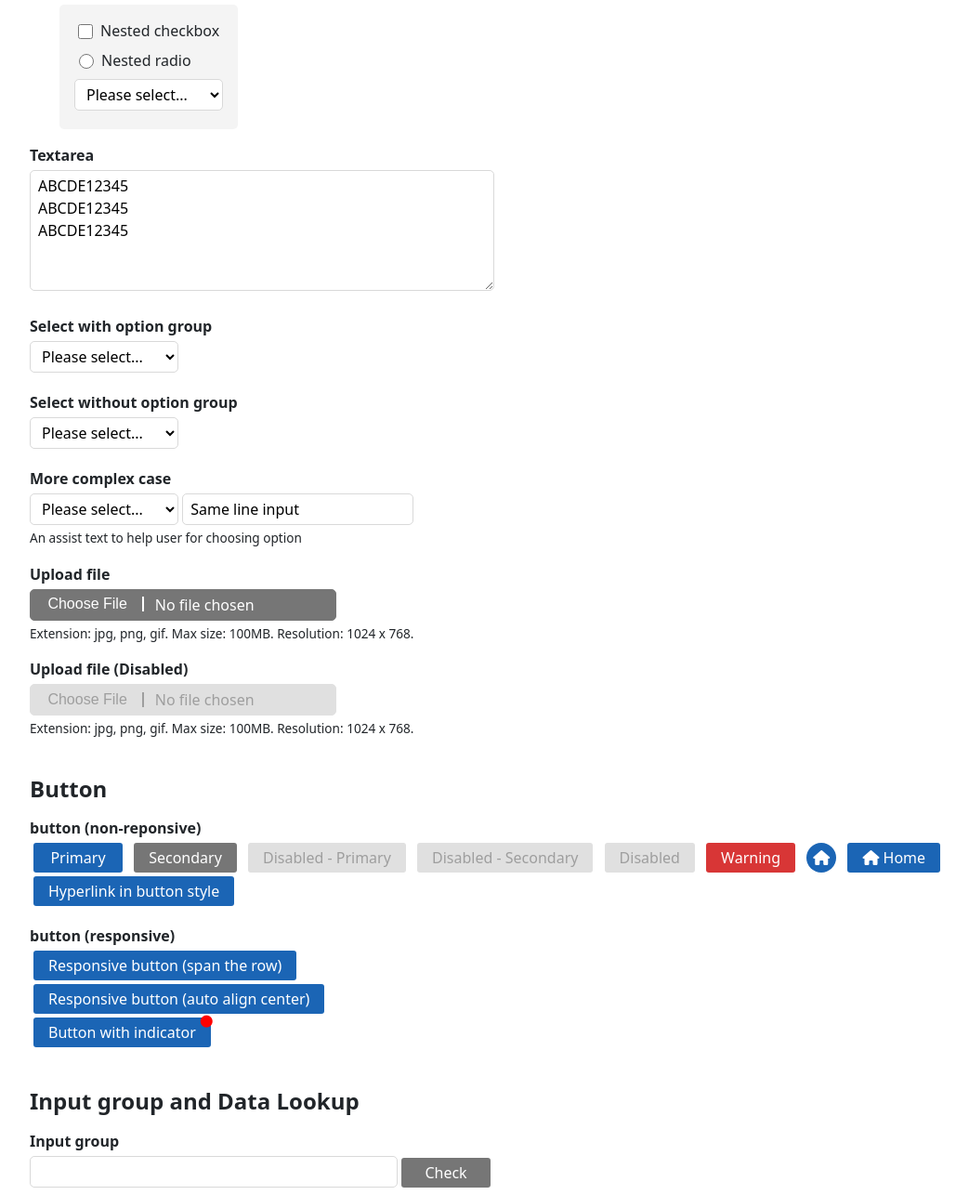
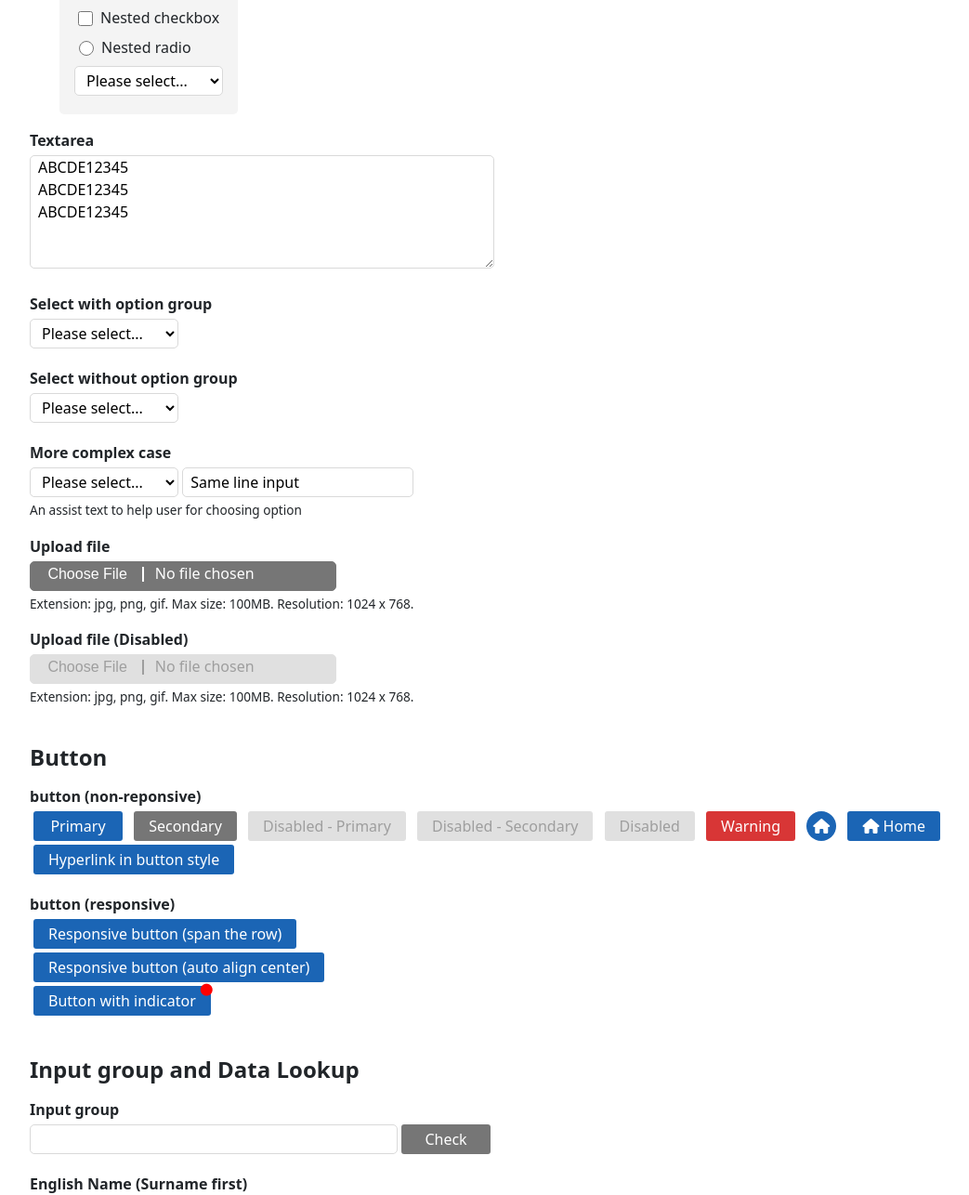
Before and after one commit to samyu-igsl/test, a plain HTML site: page Form.html in a window 1280 px wide. Shown: the part 1207-2493 px from the top of the page at 93% size, without its empty margins (78-1121 px from the left). Drawn offline with Linux system fonts and the light colour scheme.

Commit message:
Add files via upload

```diff
--- a/Form.html
+++ b/Form.html
@@ -8,12 +8,12 @@
 <link href="https://fonts.googleapis.com/css2?family=Noto+Sans&display=swap" rel="stylesheet">
 
 <link href="css/sy-default-theme_v1.css" rel="stylesheet">
-<link href="css/sy-base-style_v1.css" rel="stylesheet">
+<link href="css/sy-base-style_v1.css?" rel="stylesheet">
 <link href="css/sy-grid-system_v1.css" rel="stylesheet">
 <link href="css/sy-stacked-list_v1.css" rel="stylesheet">
 <link href="css/sy-table_v1.css" rel="stylesheet">
 <link href="css/sy-text_and_font_v1.css" rel="stylesheet">
-<link href="css/sy-form_v1.css" rel="stylesheet">
+<link href="css/sy-form_v1.css?" rel="stylesheet">
 <link href="css/sy-skeleton_v1.css" rel="stylesheet">
 <link href="css/sy-helper-class_v1.css" rel="stylesheet">
 
--- a/css/sy-base-style_v1.css
+++ b/css/sy-base-style_v1.css
@@ -34,6 +34,8 @@
 	--base-theme-form-element-min-height: 2rem;
 	--base-theme-form-element-readonly-background-color: #F9F9F9;
 	--base-theme-form-element-disabled-background-color: #D9D9D9;
+
+	--base-theme-form-textbox-padding-left-right: 0.5rem;
 
 
 	--base-theme-form-overlay-icon-btn-size: calc(var(--base-theme-form-element-min-height) * 0.65);
--- a/css/sy-form_v1.css
+++ b/css/sy-form_v1.css
@@ -177,11 +177,9 @@ select,
 optgroup,
 option,
 textarea{
-	--textbox-padding-top-bottom: 0.25rem;
-	--textbox-padding-left-right: 0.5rem;
 	font-size: var(--base-theme-body-font-size);
 	line-height: var(--base-theme-body-line-height);
-	padding: var(--textbox-padding-top-bottom) var(--textbox-padding-left-right);
+	padding: 0 var(--base-theme-form-textbox-padding-left-right);
 	min-height: var(--base-theme-form-element-min-height);
 	margin-bottom: 0.25rem;
 }
@@ -236,7 +234,7 @@ optgroup{
 
 textarea.rwd-textarea{
 	/* (font-size x line-height x N rows) + top padding + bottom padding + top border + bottom border */
-	height: calc((var(--base-theme-body-font-size) * var(--base-theme-body-line-height) * var(--base-theme-form-textarea-min-row)) + var(--textbox-padding-top-bottom) + var(--textbox-padding-top-bottom) + 1px + 1px);
+	height: calc((var(--base-theme-body-font-size) * var(--base-theme-body-line-height) * var(--base-theme-form-textarea-min-row)) + 1px + 1px);
 }
 
 input.rwd-input-file{
@@ -254,6 +252,7 @@ input.rwd-input-file::file-selector-button{
 	border-right-style: solid;
 	border-right-color: var(--theme-secondary-btn-font-color-base);
 	border-radius: 0;
+	margin-top: 0.15rem;
 	margin-left: -0.35rem;
 	margin-right: 0.75rem;
 	height: var(--base-theme-body-font-size);
```
